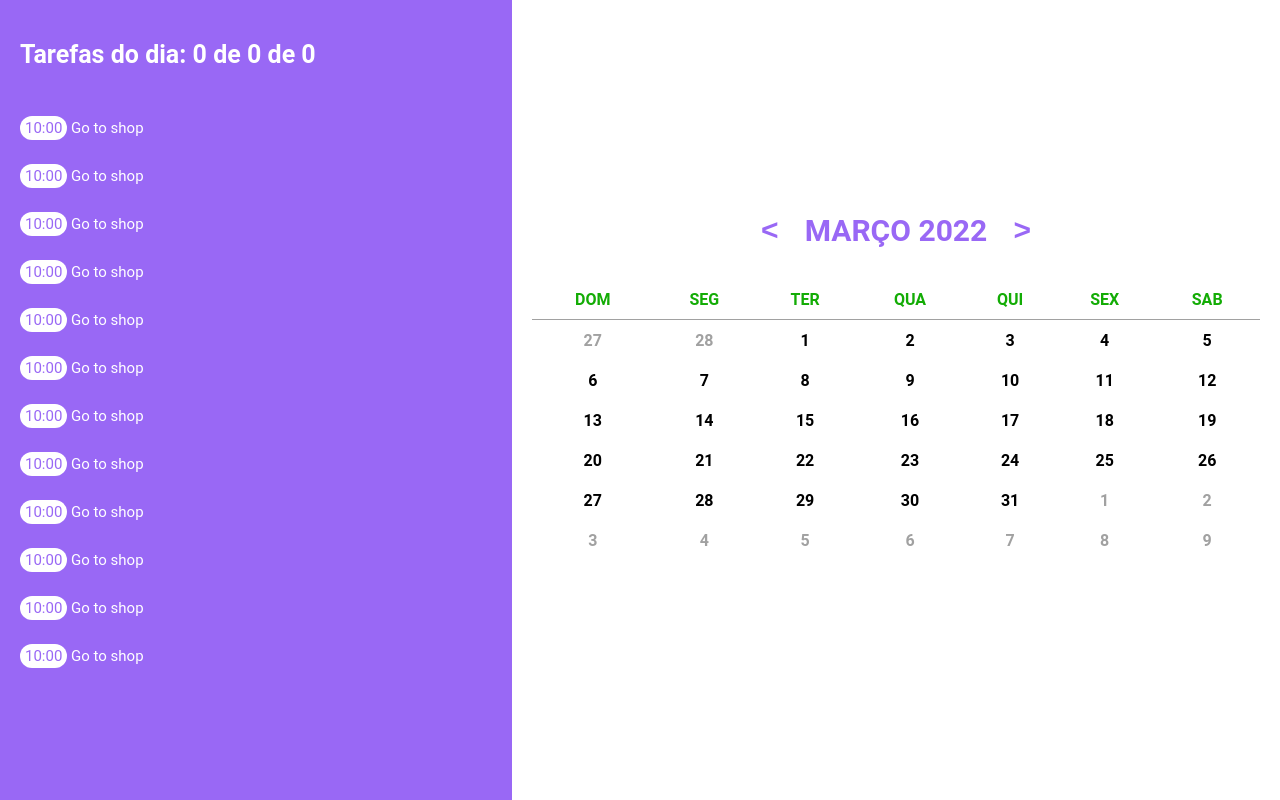
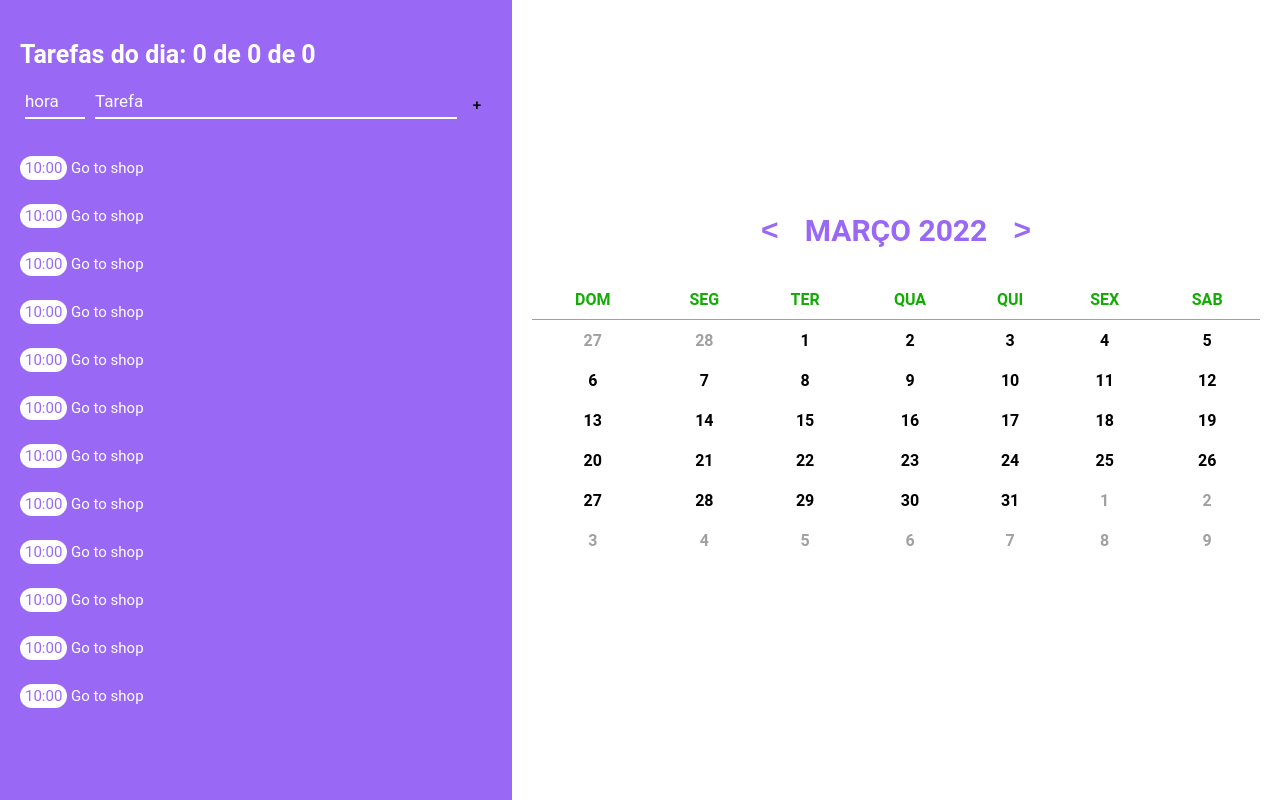
Before and after one commit to Edmar-Sousa/to-do-app, a Vue app: page / in a window 1280 px wide. Built offline with nearby package versions, Linux system fonts and the light colour scheme.

Commit message:
add task form

```diff
--- a/src/App.vue
+++ b/src/App.vue
@@ -20,9 +20,9 @@ const state = reactive({
     windowWidth: 0,
 
     date: {
-        day: 0,
+        day:   0,
         month: 0,
-        year: 0,
+        year:  0,
     }
 })
 
--- a/src/components/DayInformations.vue
+++ b/src/components/DayInformations.vue
@@ -4,6 +4,14 @@
 
         <div class="task-of-day-container">
             <h2>Tarefas do dia: {{ date }}</h2>
+
+            <div class="add-task-container">
+                <InputComponent nameInput="hora" />
+                <InputComponent nameInput="Tarefa" />
+
+                <button class="add-task-btn">+</button>
+            </div>
+
             <ul>
                 <li><span class="hour">10:00</span> Go to shop</li>
                 <li><span class="hour">10:00</span> Go to shop</li>
@@ -25,6 +33,9 @@
 <script setup lang="ts">
 
 import { computed } from 'vue'
+
+import InputComponent from './InputComponent.vue'
+
 
 const emit  = defineEmits(['show-menu'])
 const props = defineProps(['dayTask'])
@@ -58,6 +69,36 @@ div.task-of-day-container {
     padding: 20px;
     overflow: hidden;
     justify-content: left;
+}
+
+div.add-task-container {
+    display: flex;
+}
+
+div.add-task-container div:first-child {
+    width: 70px;
+}
+
+div.add-task-container div:nth-child(2) {
+    flex: 1;
+}
+
+button.add-task-btn {
+    width: 30px;
+    height: 30px;
+
+    font-weight: bold;
+    font-size: 1.5rem;
+
+    cursor: pointer;
+
+    border-radius: 15px;
+    border: none;
+    background: none;
+}
+
+button.add-task-btn:hover {
+    background: var(--white-color);
 }
 
 span.hour {
@@ -103,6 +144,7 @@ li {
 
 ul {
     height: 80%;
+    margin-top: 10px;
     list-style: none;
     overflow-y: auto;
 }
--- /dev/null
+++ b/src/components/InputComponent.vue
@@ -0,0 +1,60 @@
+<template>
+    <div class="input-container">
+        <input type="text" v-bind:id="`input-${nameInput}`" placeholder="-"/>
+        <label v-bind:for="`input-${nameInput}`">{{ nameInput }}</label>
+    </div>
+</template>
+
+<script setup lang="ts">
+
+const props = defineProps(['nameInput'])
+
+</script>
+
+<style scoped>
+
+div.input-container {
+    position: relative;
+    padding: 0 5px;
+}
+
+div.input-container input {
+    border: none;
+
+    width: 100%;
+    height: 25px;
+
+    margin-top: 5px;
+
+    font-size: 1.5rem;
+    outline: none;
+
+    padding-left: 5px;
+
+    border-bottom: 2px solid var(--white-color);
+    background: none;
+}
+
+div.input-container label {
+    position: absolute;
+
+    font-size: 17px;
+    left: 5px;
+    top: 2px;
+
+    transition: 400ms;
+}
+
+input:focus + label {
+    top: -15px;
+}
+
+input::placeholder {
+    color: #0000;
+}
+
+input:not(:placeholder-shown) + label {
+    top: -15px;
+}
+
+</style>
```
